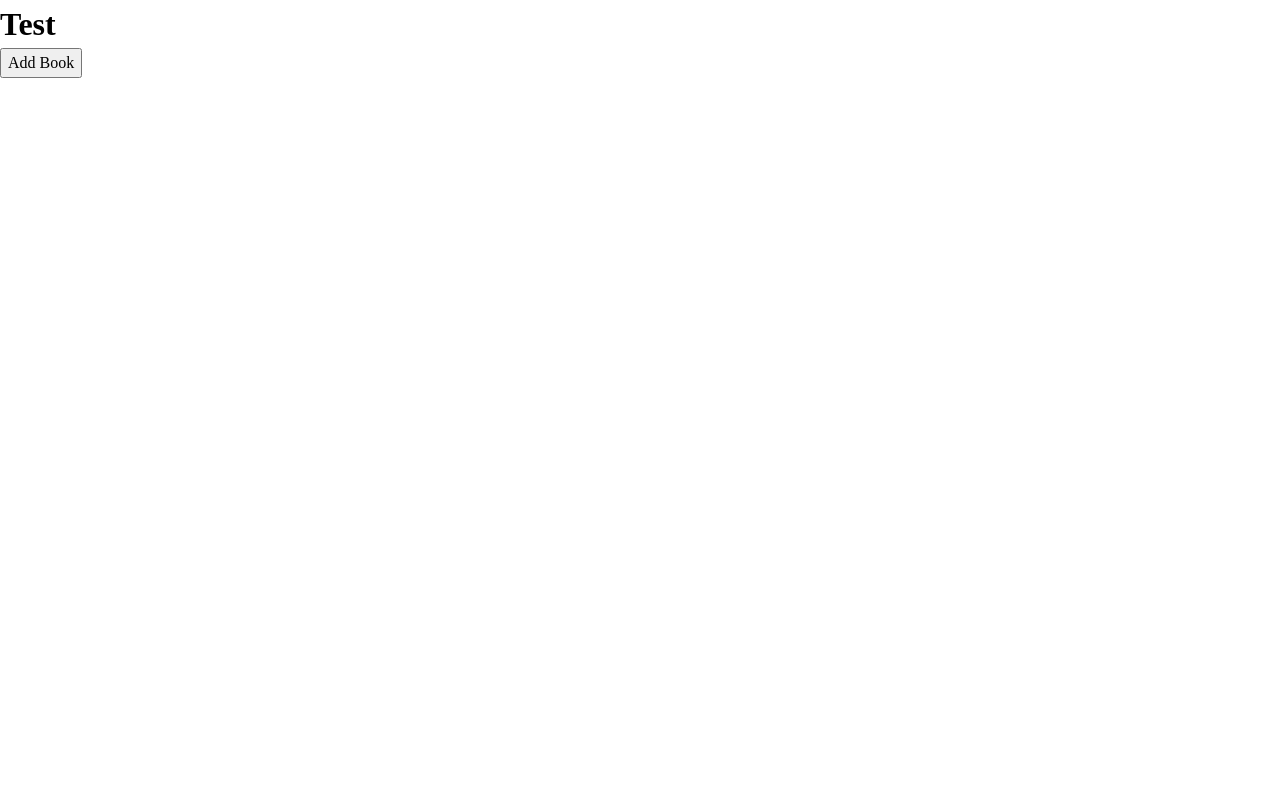
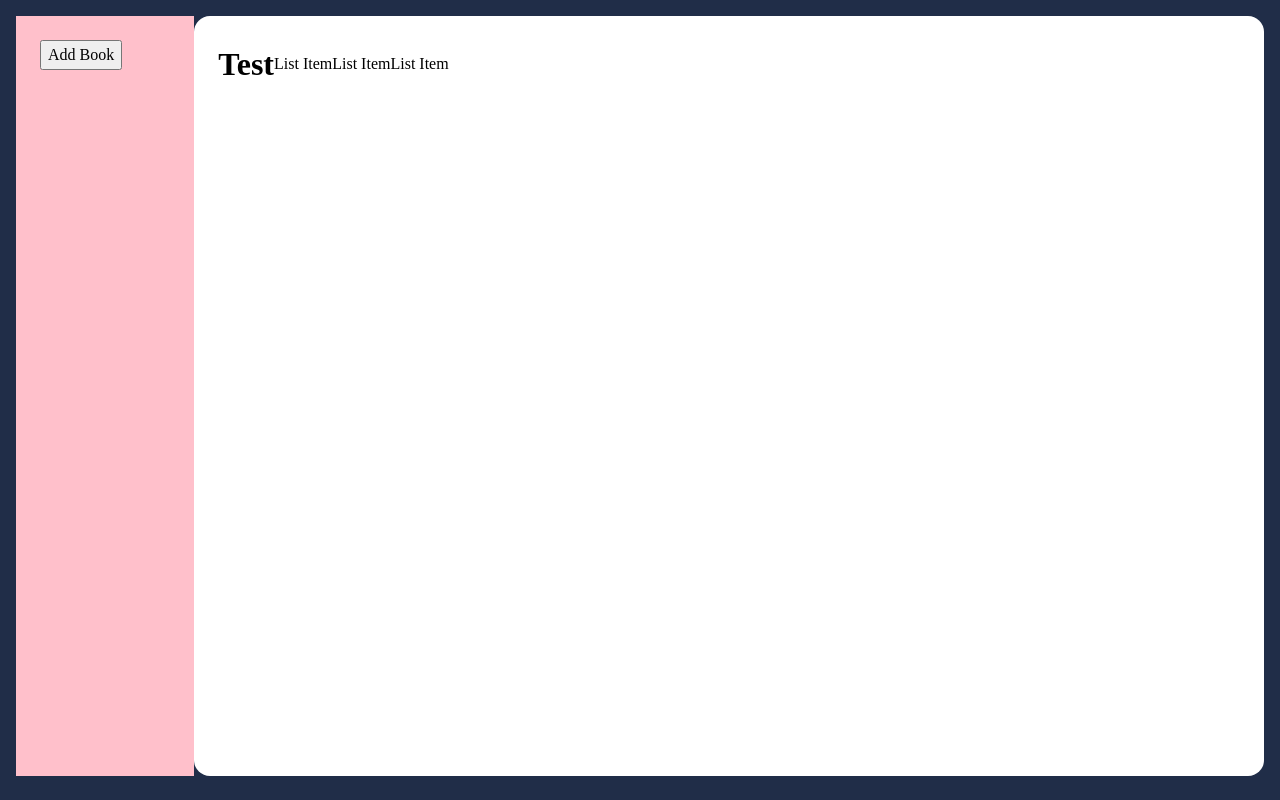
Before and after one commit to Oosh74/op-library, a plain HTML site: page index.html in a window 1280 px wide. Drawn offline with Linux system fonts and the light colour scheme.

Commit message:
add basic grid structure

```diff
--- a/index.html
+++ b/index.html
@@ -8,7 +8,23 @@
     <link rel="stylesheet" href="./style.css" />
   </head>
   <body>
-    <h1>Test</h1>
+    <div class="main-wrapper">
+      <header>
+        <div class="nav-wrapper">
+          <div><h1>Test</h1></div>
+          <div>
+            <nav>
+              <ul>
+                <li>List Item</li>
+                <li>List Item</li>
+                <li>List Item</li>
+              </ul>
+            </nav>
+          </div>
+        </div>
+      </header>
+      <section class="side-bar">
+        <div class="wrapper">
           <button class="add-book">Add Book</button>
           <dialog class="form-modal">
             <div class="modal-container">
@@ -29,7 +45,12 @@
                   placeholder="Joe Abercrombie"
                 />
                 <label for="pages">Pages</label>
-          <input type="number" id="pages" name="pages" placeholder="560" />
+                <input
+                  type="number"
+                  id="pages"
+                  name="pages"
+                  placeholder="560"
+                />
                 <label for="readBook">Have you read this book?</label>
                 <select id="readBook" name="readBook">
                   <option>Yes</option>
@@ -39,6 +60,9 @@
               </form>
             </div>
           </dialog>
+        </div>
+      </section>
       <section class="book-grid"></section>
+    </div>
   </body>
 </html>
--- a/style.css
+++ b/style.css
@@ -22,6 +22,8 @@ body {
   line-height: 1.5;
   /* 5. Improve text rendering */
   -webkit-font-smoothing: antialiased;
+  background-color: #202d48;
+  padding: 16px;
 }
 
 /* 6. Improve media defaults */
@@ -73,3 +75,49 @@ h6 {
 #__next {
   isolation: isolate;
 }
+
+.main-wrapper {
+  display: grid;
+  background-color: #202d48;
+  grid-template-columns: 1fr 6fr;
+  grid-template-rows: 1fr;
+}
+
+.nav-wrapper {
+  display: flex;
+  flex-direction: row;
+  align-items: center;
+}
+
+.nav-wrapper ul,
+.nav-wrapper li {
+  all: unset;
+  display: flex;
+  flex-direction: row;
+  align-items: center;
+  justify-content: center;
+}
+
+header {
+  background-color: white;
+  grid-column: 2 / -1;
+  border-top-left-radius: 16px;
+  border-top-right-radius: 16px;
+  padding: 24px;
+}
+
+.side-bar {
+  grid-column: 1 / 1;
+  grid-row: 1 / 3;
+  padding: 24px;
+  background-color: pink;
+}
+
+.book-grid {
+  grid-column: 2 / -1;
+  border-bottom-left-radius: 16px;
+  border-bottom-right-radius: 16px;
+  padding: 24px;
+  background-color: white;
+  min-height: 83vh;
+}
```
Lines whose indentation alone changed are shown as unchanged.
